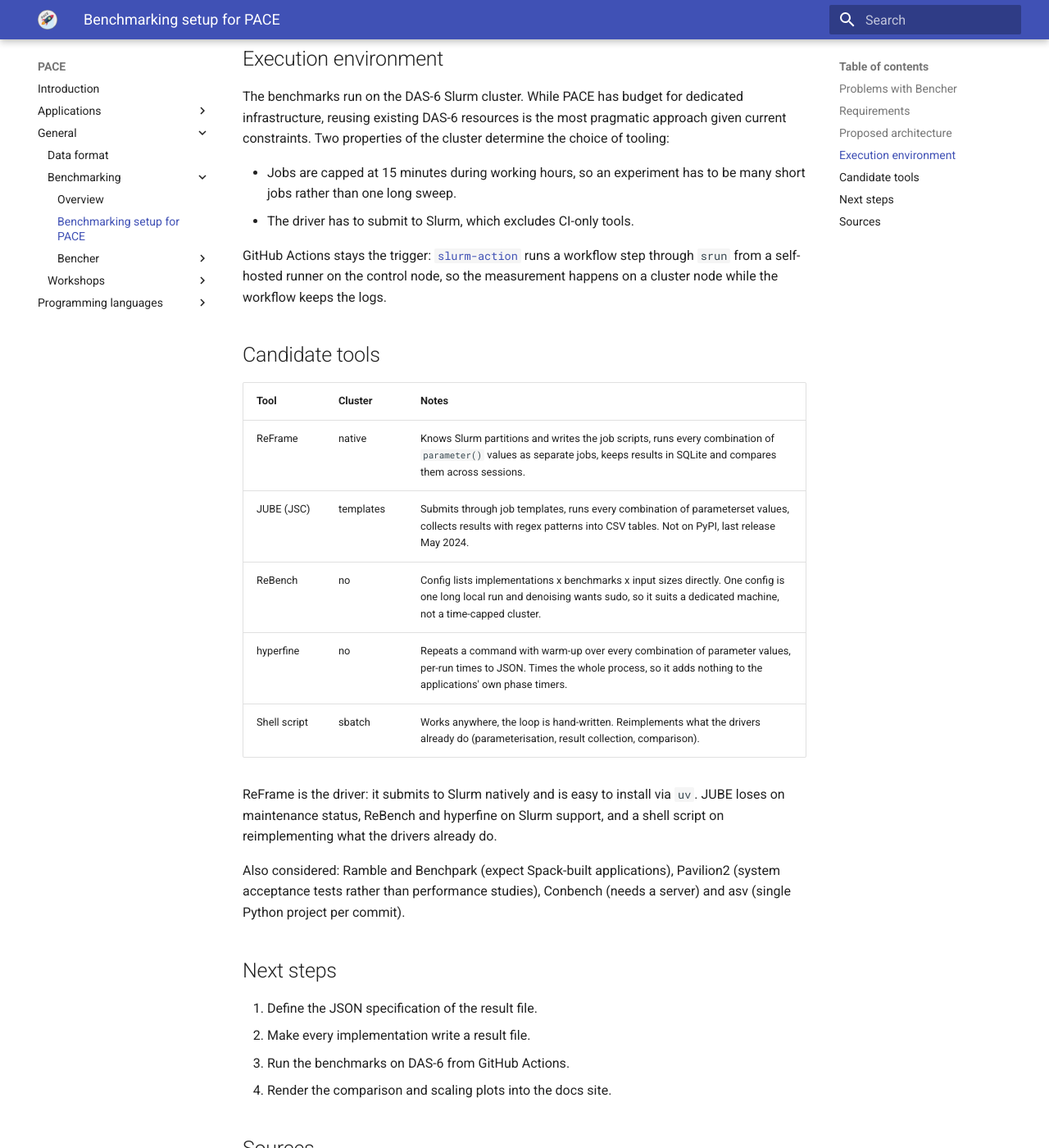
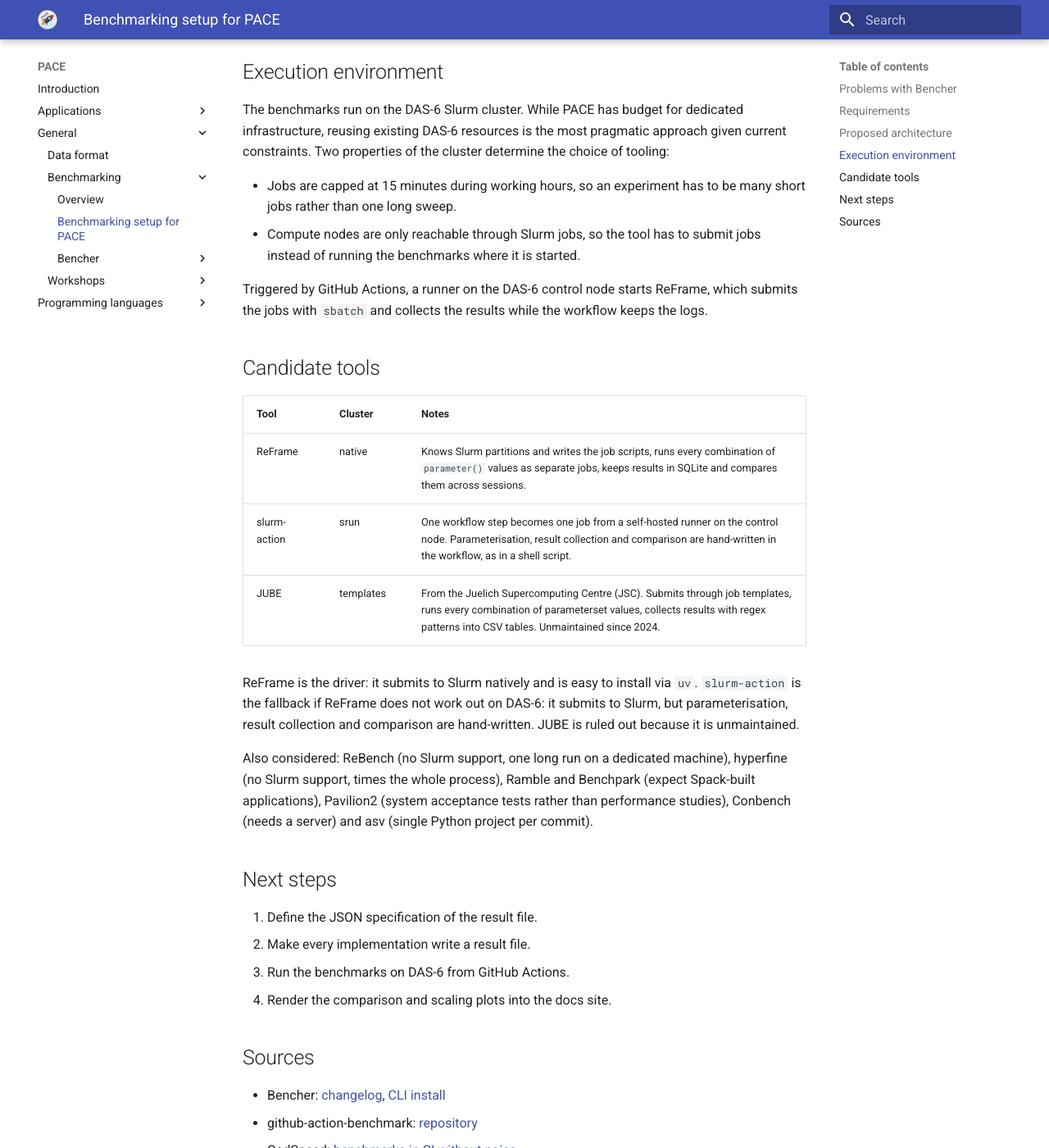
Before and after one commit to astron-rd/PACE, an MkDocs documentation site: the page built from docs/general/benchmarking/setup.md, in a window 1280 px wide and 1400 px high, scrolled down 1808 px. Shown: the whole window at 82% size. Built offline with MkDocs 1.6.1 and Material for MkDocs 9.7.7, drawn with Linux system fonts in a browser that asks for light colours; nearby versions of some CDN libraries; some of the changed text lies outside the part shown.

Commit message:
docs: separate slurm-action from ReFrame in benchmarking setup

```diff
--- a/docs/general/benchmarking/setup.md
+++ b/docs/general/benchmarking/setup.md
@@ -9,13 +9,13 @@
 
 Access to the project on bencher.dev was a problem for part of the team, and the
 hosted approach has further problems: GitHub runners are shared virtual
-machines, too noisy for regression thresholds, though
-[`slurm-action`](https://github.com/astron-rd/slurm-action) can move the run
-itself onto a Slurm cluster. The recommendation is to run the benchmarks on the
-DAS-6 cluster, triggered from GitHub Actions through `slurm-action`, with
-ReFrame as the driver. Every implementation writes a result file in a format
-defined by PACE, results are kept in git, and plots are rendered into the docs
-site.
+machines, too noisy for regression thresholds.
+
+The recommendation is to run
+the benchmarks on the DAS-6 cluster with ReFrame as the driver, started from
+GitHub Actions on a self-hosted runner. Every implementation writes a result
+file in a format defined by PACE, results are kept in git, and plots are
+rendered into the docs site.
 
 ## Problems with Bencher
 
@@ -84,30 +84,31 @@
 
 - Jobs are capped at 15 minutes during working hours, so an experiment has to be
   many short jobs rather than one long sweep.
-- The driver has to submit to Slurm, which excludes CI-only tools.
+- Compute nodes are only reachable through Slurm jobs, so the tool has to
+  submit jobs instead of running the benchmarks where it is started.
 
-GitHub Actions stays the trigger:
-[`slurm-action`](https://github.com/astron-rd/slurm-action) runs a workflow step
-through `srun` from a self-hosted runner on the control node, so the measurement
-happens on a cluster node while the workflow keeps the logs.
+Triggered by GitHub Actions, a runner on the DAS-6 control node starts ReFrame,
+which submits the jobs with `sbatch` and collects the results while the workflow
+keeps the logs.
 
 ## Candidate tools
 
-| Tool         | Cluster   | Notes                                                                                                                                                                                            |
-| ------------ | --------- | ------------------------------------------------------------------------------------------------------------------------------------------------------------------------------------------------ |
-| ReFrame      | native    | Knows Slurm partitions and writes the job scripts, runs every combination of `parameter()` values as separate jobs, keeps results in SQLite and compares them across sessions.                   |
-| JUBE (JSC)   | templates | Submits through job templates, runs every combination of parameterset values, collects results with regex patterns into CSV tables. Not on PyPI, last release May 2024.                          |
-| ReBench      | no        | Config lists implementations x benchmarks x input sizes directly. One config is one long local run and denoising wants sudo, so it suits a dedicated machine, not a time-capped cluster.         |
-| hyperfine    | no        | Repeats a command with warm-up over every combination of parameter values, per-run times to JSON. Times the whole process, so it adds nothing to the applications' own phase timers.             |
-| Shell script | sbatch    | Works anywhere, the loop is hand-written. Reimplements what the drivers already do (parameterisation, result collection, comparison).                                                            |
+| Tool         | Cluster   | Notes                                                                                                                                                                                                      |
+| ------------ | --------- | ---------------------------------------------------------------------------------------------------------------------------------------------------------------------------------------------------------- |
+| ReFrame      | native    | Knows Slurm partitions and writes the job scripts, runs every combination of `parameter()` values as separate jobs, keeps results in SQLite and compares them across sessions.                             |
+| slurm-action | srun      | One workflow step becomes one job from a self-hosted runner on the control node. Parameterisation, result collection and comparison are hand-written in the workflow, as in a shell script.                |
+| JUBE         | templates | From the Juelich Supercomputing Centre (JSC). Submits through job templates, runs every combination of parameterset values, collects results with regex patterns into CSV tables. Unmaintained since 2024. |
 
 ReFrame is the driver: it submits to Slurm natively and is easy to install via
-`uv`. JUBE loses on maintenance status, ReBench and hyperfine on Slurm support,
-and a shell script on reimplementing what the drivers already do.
+`uv`. `slurm-action` is the fallback if ReFrame does not work out on DAS-6: it
+submits to Slurm, but parameterisation, result collection and comparison are
+hand-written. JUBE is ruled out because it is unmaintained.
 
-Also considered: Ramble and Benchpark (expect Spack-built applications),
-Pavilion2 (system acceptance tests rather than performance studies), Conbench
-(needs a server) and asv (single Python project per commit).
+Also considered: ReBench (no Slurm support, one long run on a dedicated
+machine), hyperfine (no Slurm support, times the whole process), Ramble and
+Benchpark (expect Spack-built applications), Pavilion2 (system acceptance tests
+rather than performance studies), Conbench (needs a server) and asv (single
+Python project per commit).
 
 ## Next steps
 
```
Also changed, not shown: other parts of docs/general/benchmarking/setup.md (+1 -0 lines).
